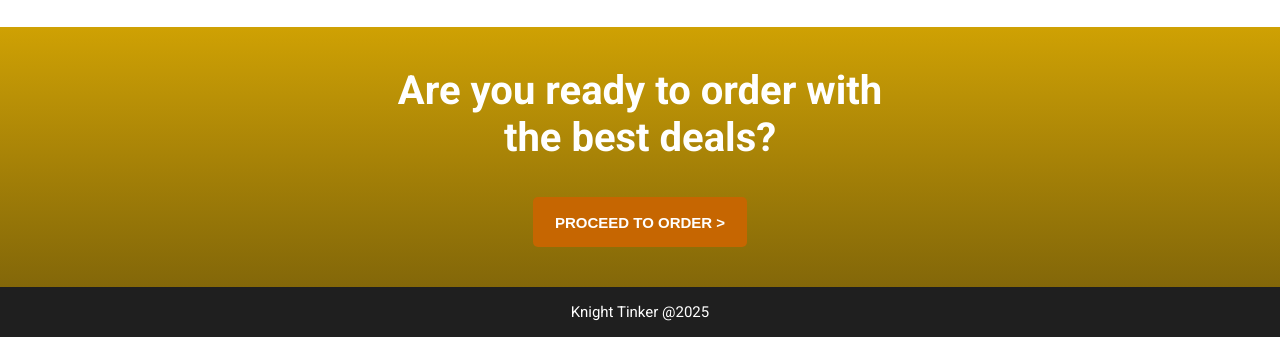
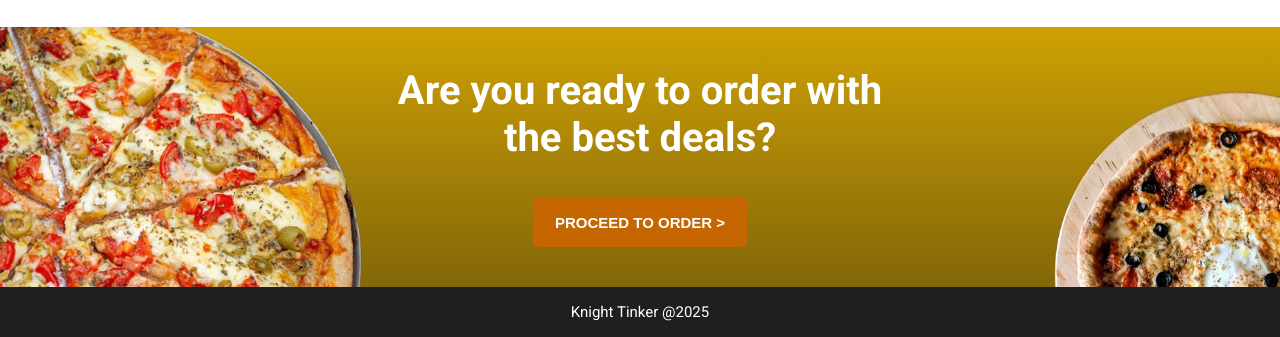
Before and after one commit to Knightinker/FoodWar, a plain HTML site: page index.html in a window 1280 px wide. Shown: the part 2192-2529 px from the top of the page. Drawn offline with Linux system fonts and the light colour scheme.

Commit message:
Added images for footer

```diff
--- a/index.html
+++ b/index.html
@@ -377,6 +377,8 @@
             </p>
             <button>PROCEED TO ORDER > </button>
         </div>
+        <img class="footer-right-img" src="images/background/footer_pizza1.png">
+        <img class="footer-left-img" src="images/background/footer_pizza2.png">
     </footer>
 
     <section class="signature">
--- a/styles/footer.css
+++ b/styles/footer.css
@@ -1,5 +1,7 @@
 footer{
   background-image: linear-gradient(to bottom, #cfa103, #bb9206, #a88307, #957508, #836709);
+  position: relative;
+  overflow: hidden;
 }
 
 .footer-column{
@@ -36,3 +38,17 @@ footer{
   text-align: center;
   place-content: center;
 }
+
+.footer-right-img{
+  position:absolute;
+  top: 0;
+  right: 0;
+  height: 500px;
+}
+
+.footer-left-img{
+  position:absolute;
+  top: 0px;
+  left:-50px;
+  height:300px;
+}
```
Also changed, not shown: images/background/footer_pizza1.png (added), images/background/footer_pizza2.png (added).
